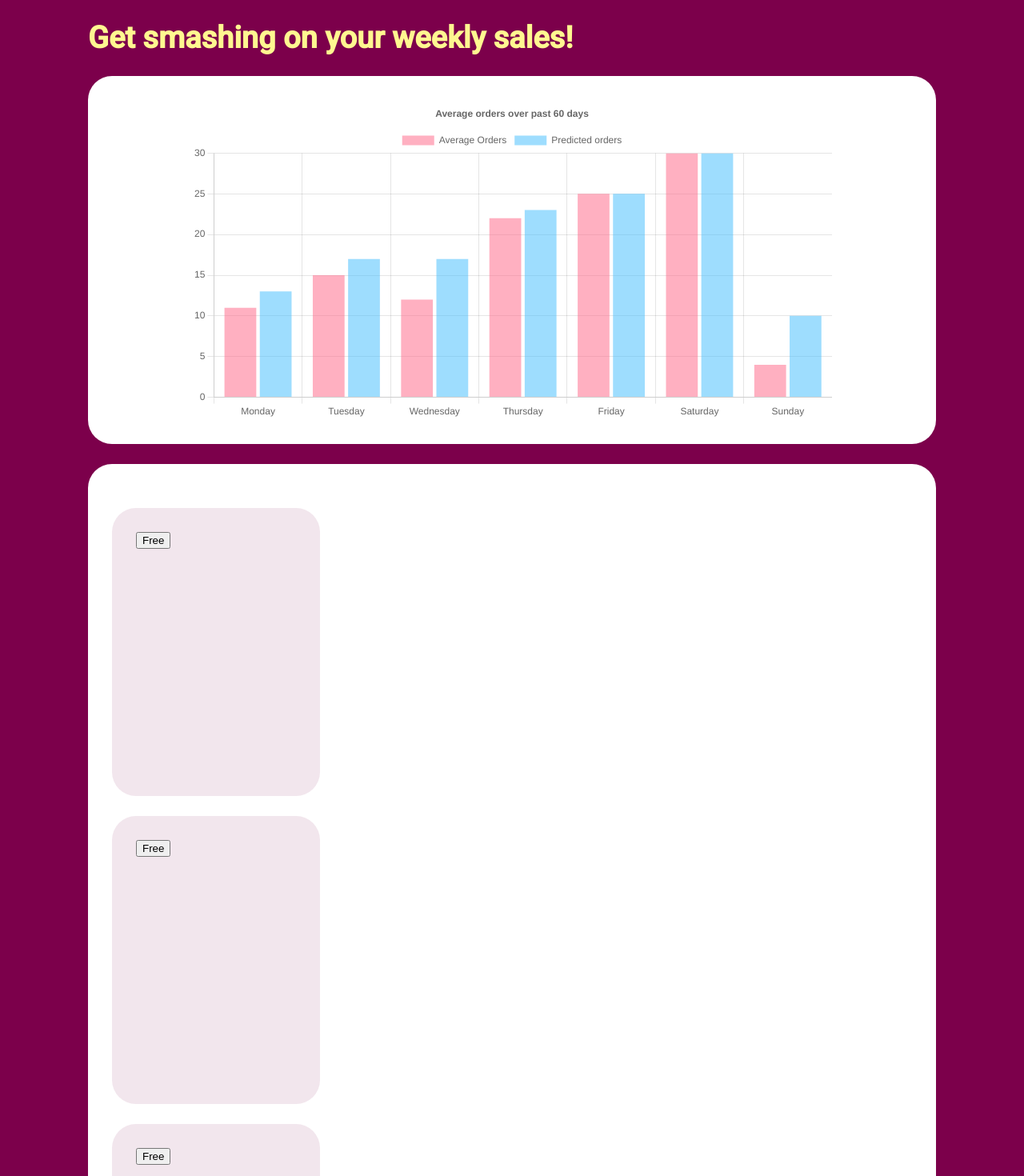
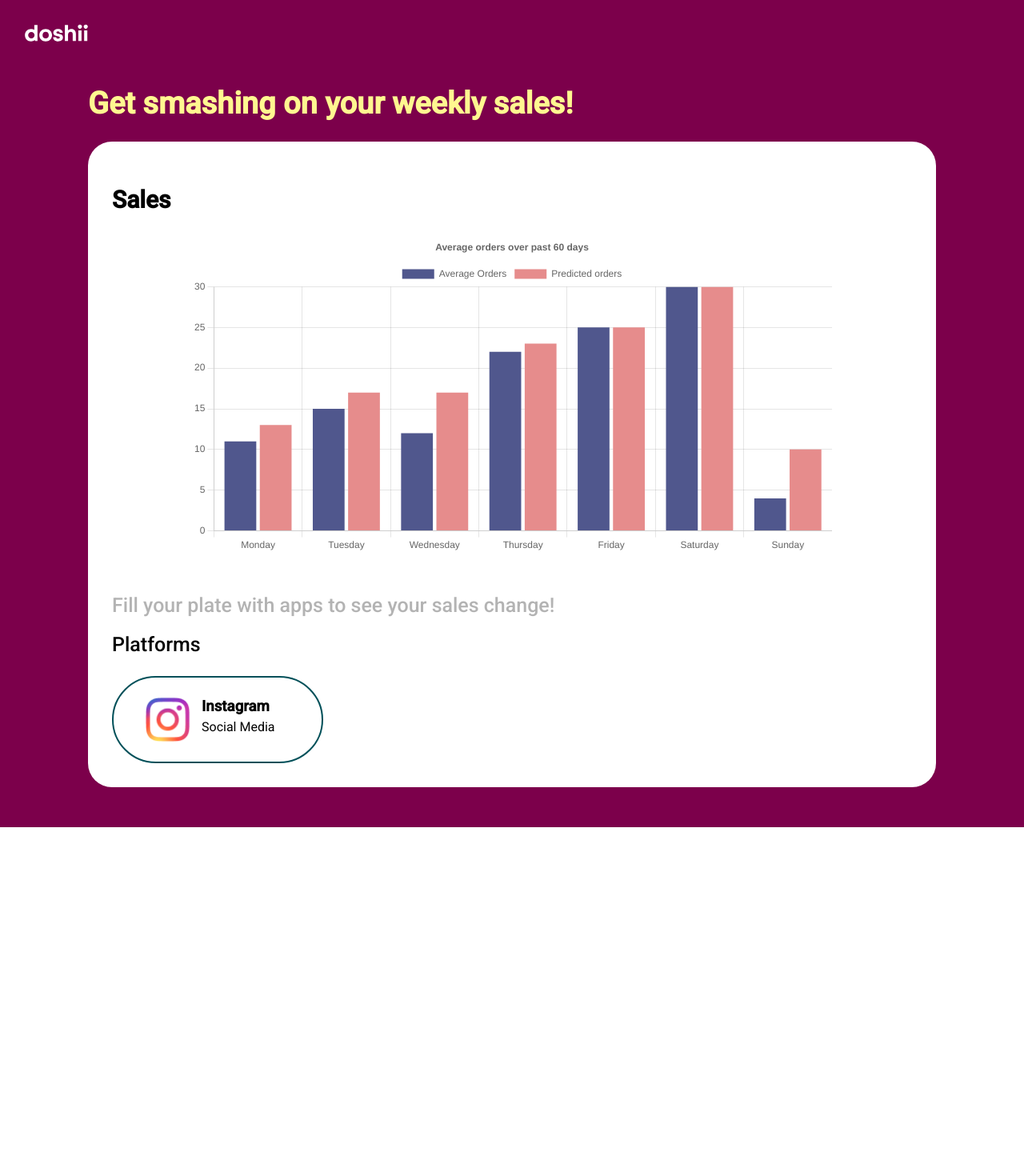
Before and after one commit to sudindinesh/doshiihackathon, a React (Create React App) app: page / in a window 1280 px wide. Shown: the top 1470 px of the page at 80% size. After the commit the page ends 1034 px from the top, so only its background shows below. Built offline with nearby package versions, Linux system fonts and the light colour scheme; a web font is replaced by a local one.

Commit message:
Progress

```diff
--- a/src/App.tsx
+++ b/src/App.tsx
@@ -1,9 +1,9 @@
-import React, { useEffect, useState } from 'react';
+import React, { useState } from 'react';
 import styled from '@emotion/styled';
 import { css } from '@emotion/react';
 import { Chart as ChartJS, CategoryScale, LinearScale, BarElement, Title, Tooltip, Legend } from 'chart.js';
 import { Bar } from 'react-chartjs-2';
-import { baseData, boost2Data, boostData } from './graph-data';
+import { baseData, orderData } from './graph-data';
 
 const Container = styled.div(
   () =>
@@ -18,6 +18,18 @@ const Container = styled.div(
         font-size: 38px;
         color: #fff790
       }
+      .selection-header {
+        margin-top: 50px;
+        font-weight: 500;
+        font-size: 25px;
+        color: #B3B3B3;
+      }
+      .selection-category-header {
+        margin-top: 20px;
+        font-weight: 500;
+        font-size: 25px;
+        color: #000000;
+      }
     `
 );
 
@@ -26,6 +38,20 @@ const BarContainer = styled.div(
     css`
       width: 800px;
       margin: 0 auto;
+    `
+);
+
+const NavContainer = styled.div(
+  () =>
+    css`
+      display: flex;
+      flex-direction: row;
+      background-color: #7C004B;
+      padding: 30px;
+      img {
+        height: 22px;
+        width: 80px;
+      }
     `
 );
 
@@ -38,17 +64,49 @@ const WhiteContainer = styled.div(
       padding: 30px;
       margin-top: 25px;
       width: 1000px;
+      margin-bottom: 50px;
+      .card-container:hover {
+        background-color: #F2F6F7;
+        cursor: pointer;
+      }
     `
 );
 
-const CardContainer = styled.div(props => ({
-  backgroundColor: '#f2e6ed',
-  borderRadius: '30px',
-  padding: '30px',
+const CardSubContainer = styled.div(
+  () =>
+    css`
+      display: flex;
+      flex-direction: row;
+      img {
+        width: 75px;
+        height: 75px;
+      }
+      .card-content {
+        margin-left: 5px;
+        h3 {
+          margin: 10px 0 5px 0
+        }
+        p {
+          margin: 0;
+        }
+      }
+    `
+);
+
+interface CardContainerProps {
+  isSelected: boolean
+}
+
+const CardContainer = styled.div((props: CardContainerProps) => ({
+  borderWidth: '2px',
+  borderRadius: '60px',
+  borderColor: props.isSelected ? '#005059' : '#dedede',
+  borderStyle: 'solid',
+  padding: '15px 30px',
   marginTop: '25px',
   width: '200px',
-  height: '300px'
-}))
+}));
+
 
 const NotificationsContainer = styled.div(
   () =>
@@ -66,8 +124,22 @@ const NotificationsContainer = styled.div(
 
 const App = (): React.ReactElement => {
   ChartJS.register(CategoryScale, LinearScale, BarElement, Title, Tooltip, Legend);
+  // const initialSelectState = [{ id: 'instagram', isSelected: false }];
+  const initialSelectState = {
+    instagram: true
+  };
 
-  const [graphData, setGraphData] = useState(baseData);
+  interface GraphData {
+    labels: string[],
+    datasets: {
+      label: string,
+      data: number[],
+      backgroundColor: any
+    }[]
+  }
+
+  const [graphData, setGraphData] = useState<GraphData>(baseData);
+  const [selectedStates, setSelectedStates] = useState<{ [key: string]: boolean }>(initialSelectState);
 
   const options = {
     responsive: true,
@@ -81,49 +153,55 @@ const App = (): React.ReactElement => {
       }
     }
   };
-  console.log(graphData);
+
+  const handleClick = (id: string) => {
+    const selectedStateCopy = JSON.parse(JSON.stringify(selectedStates));
+    const currentState = selectedStates[id];
+    const newState = !currentState;
+    selectedStateCopy[id] = newState;
+    setSelectedStates(selectedStateCopy);
+
+    const graphDataCopy = JSON.parse(JSON.stringify(graphData));
+    graphDataCopy.datasets[1].data = graphData.datasets[1].data.map((item, index) => newState ? item + orderData[id][index] : item - orderData[id][index]);
+    setGraphData(graphDataCopy);
+  }
+
   return (
+    <React.Fragment>
+      <NavContainer>
+        <img src={'./doshii logo.svg'}/>
+      </NavContainer>
       <Container data-testid="app-container">
         <div>
           <h1 className="campaign-header">
             Get smashing on your weekly sales!
           </h1>
           <WhiteContainer>
+            <h2 style={{ fontWeight: '600', fontSize: '30px' }}>
+              Sales
+            </h2>
             <BarContainer>
               <Bar height={150} options={options} data={graphData} />
             </BarContainer>
-        </WhiteContainer>
-        <WhiteContainer>
-          <CardContainer>
-            <div className="notificationButton">
-              <button onClick={(e) => {e.preventDefault(); setGraphData(baseData);}}>Free</button>
+            <h1 className="selection-header">
+              Fill your plate with apps to see your sales change!
+            </h1>
+            <h1 className="selection-category-header">
+              Platforms
+            </h1>
+            <CardContainer className="card-container" isSelected={selectedStates.instagram} onClick={() => handleClick('instagram')}>
+              <CardSubContainer>
+                <img src="./instagram.png"/>
+                <div className="card-content">
+                  <h3>Instagram</h3>
+                  <p>Social Media</p>
                 </div>
+              </CardSubContainer>
             </CardContainer>
-          <CardContainer>
-            <div className="notificationButton">
-              <button onClick={(e) => {e.preventDefault(); setGraphData(baseData);}}>Free</button>
-            </div>
-          </CardContainer>
-          <CardContainer>
-            <div className="notificationButton">
-              <button onClick={(e) => {e.preventDefault(); setGraphData(baseData);}}>Free</button>
-            </div>
-          </CardContainer>
-          <form>
-            <NotificationsContainer>
-              <div className="notificationButton">Boost:</div>
-
-              <div className="notificationButton">
-                <button onClick={(e) => {e.preventDefault(); setGraphData(boostData);}}>Boost</button>
-              </div>
-              <div className="notificationButton">
-                <button onClick={(e) => {e.preventDefault(); setGraphData(boost2Data);}}>Boost 2x</button>
-              </div>
-            </NotificationsContainer>
-          </form>
           </WhiteContainer>
         </div>
       </Container>
+    </React.Fragment>
   );
 };
 
--- a/src/graph-data.tsx
+++ b/src/graph-data.tsx
@@ -6,12 +6,12 @@ export const baseData = {
     {
       label: 'Average Orders',
       data: [11, 15, 12, 22, 25, 30, 4],
-      backgroundColor: 'rgba(255, 99, 132, 0.5)'
+      backgroundColor: 'rgba(80, 87, 141, 1)'
     },
     {
       label: 'Predicted orders',
       data: [13, 17, 17, 23, 25, 30, 10],
-      backgroundColor: 'rgba(63,188,253,0.5)'
+      backgroundColor: 'rgba(230,140,140, 1)'
     }
   ]
 };
@@ -22,12 +22,12 @@ export const boostData = {
     {
       label: 'Average Orders',
       data: [11, 15, 12, 22, 25, 30, 4],
-      backgroundColor: 'rgba(255, 99, 132, 0.5)'
+      backgroundColor: 'rgba(80, 87, 141, 1)'
     },
     {
       label: 'Predicted orders',
       data: [15, 19, 20, 23, 25, 30, 15],
-      backgroundColor: 'rgba(63,188,253,0.5)'
+      backgroundColor: 'rgba(230,140,140, 1)'
     }
   ]
 };
@@ -38,12 +38,16 @@ export const boost2Data = {
     {
       label: 'Average Orders',
       data: [11, 15, 12, 22, 25, 30, 4],
-      backgroundColor: 'rgba(255, 99, 132, 0.5)'
+      backgroundColor: 'rgba(80, 87, 141, 1)'
     },
     {
       label: 'Predicted orders',
       data: [15, 20, 25, 23, 25, 30, 25],
-      backgroundColor: 'rgba(63,188,253,0.5)'
+      backgroundColor: 'rgba(230,140,140, 1)'
     }
   ]
 };
+
+export const orderData: { [key: string]: number[] } = {
+  instagram: [2, 3, 1, 2, 0, 0, 4]
+};
```
Also changed, not shown: public/doshii logo.svg (added), public/instagram.png (added). Lines whose indentation alone changed are shown as unchanged.
